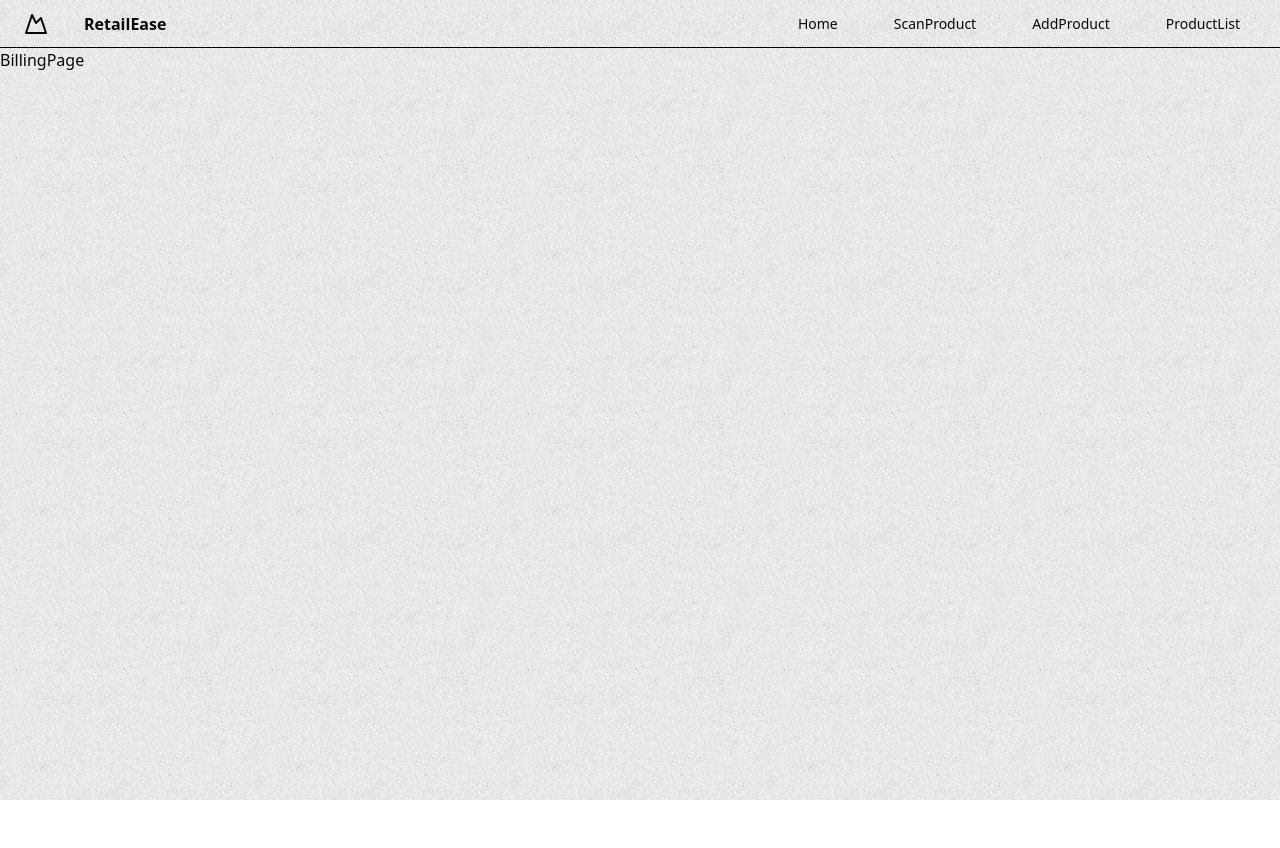
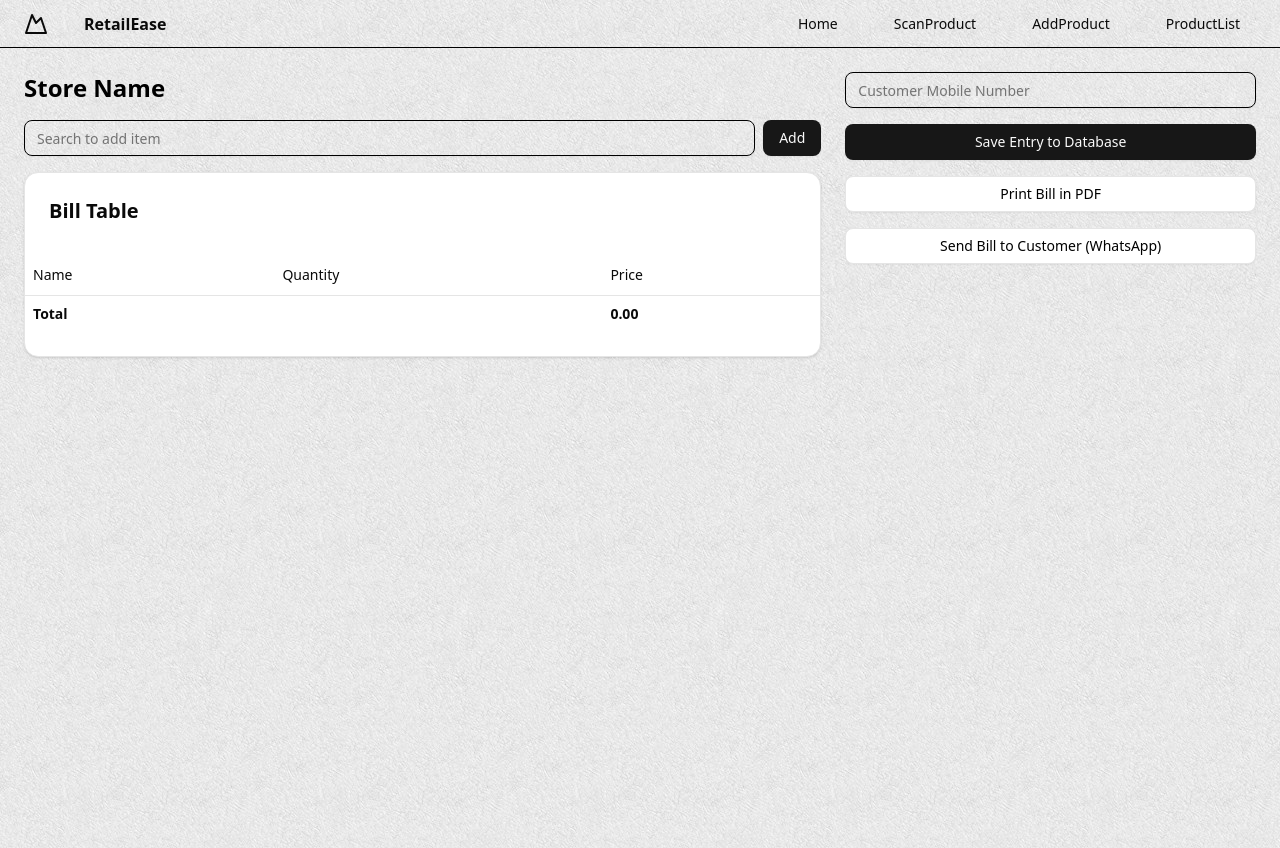
Before and after one commit to VasoyaViraj/RetailEase, a React (Vite) app: page / in a window 1280 px wide. Before the commit the page ends 800 px from the top, so only its background shows below. Built offline with nearby package versions, Linux system fonts and the light colour scheme.

Commit message:
Product List Page and Billing Pgae design is compelte

```diff
--- a/package.json
+++ b/package.json
@@ -17,11 +17,14 @@
     "@tailwindcss/vite": "^4.1.4",
     "class-variance-authority": "^0.7.1",
     "clsx": "^2.1.1",
+    "html2canvas": "^1.4.1",
+    "jspdf": "^3.0.1",
     "lucide-react": "^0.503.0",
     "react": "^19.0.0",
     "react-dom": "^19.0.0",
     "react-qr-barcode-scanner": "^2.1.0",
     "react-router-dom": "^7.5.2",
+    "react-to-print": "^3.1.0",
     "tailwind-merge": "^3.2.0",
     "tailwindcss": "^4.1.4"
   },
--- a/src/Pages/Admin/ProductList.jsx
+++ b/src/Pages/Admin/ProductList.jsx
@@ -1,18 +1,79 @@
 import React from 'react'
 
+import {
+  Table,
+  TableBody,
+  TableCaption,
+  TableCell,
+  TableFooter,
+  TableHead,
+  TableHeader,
+  TableRow,
+} from "@/components/ui/table"
+
 const ProductList = () => {
-
   React.useEffect(() => {
     document.title = 'Product List';
-
     return () => {
       document.title = 'RetailEase';
     };
   }, []);
 
+  const data = [
+    {
+      productName: "abc",
+      barcodeNumber: "11123456",
+      isBarcode: 1,
+      price: "20"
+    },
+    {
+      productName: "xyz",
+      barcodeNumber: "22223456",
+      isBarcode: 1,
+      price: "25"
+    },
+    {
+      productName: "pqr",
+      barcodeNumber: "33323456",
+      isBarcode: 0,
+      price: "30"
+    }
+  ];
+
+  const totalPrice = data.reduce((sum, item) => sum + Number(item.price), 0);
+
   return (
-    <div>
-      ProductList
+
+    <div className="p-6 max-w-4xl mx-auto bg-white/40 mt-10 border rounded-xl shadow-xl">
+      <h1 className="text-2xl font-semibold mb-4 text-gray-800">Product List</h1>
+
+      <Table className="rounded-xl overflow-hidden shadow-md border border-gray-200">
+        <TableCaption className="text-gray-500">A list of your products.</TableCaption>
+        <TableHeader className="bg-gray-100">
+          <TableRow>
+            <TableHead className="w-[200px] text-gray-700">Product Name</TableHead>
+            <TableHead className="text-gray-700">Barcode Number</TableHead>
+            <TableHead className="text-gray-700">Is Barcode</TableHead>
+            <TableHead className="text-right text-gray-700">Price ($)</TableHead>
+          </TableRow>
+        </TableHeader>
+        <TableBody>
+          {data.map((d, index) => (
+            <TableRow key={index} className="hover:bg-gray-50 transition-colors">
+              <TableCell className="font-medium text-gray-900">{d.productName}</TableCell>
+              <TableCell className="text-gray-700">{d.barcodeNumber}</TableCell>
+              <TableCell className="text-gray-700">{d.isBarcode ? 'Yes' : 'No'}</TableCell>
+              <TableCell className="text-right text-gray-800 font-semibold">{d.price}</TableCell>
+            </TableRow>
+          ))}
+        </TableBody>
+        <TableFooter>
+          <TableRow className="bg-gray-100">
+            <TableCell colSpan={3} className="font-semibold text-gray-800">Total</TableCell>
+            <TableCell className="text-right font-bold text-gray-900">{totalPrice}</TableCell>
+          </TableRow>
+        </TableFooter>
+      </Table>
     </div>
   )
 }
--- a/src/Pages/BillingPage.jsx
+++ b/src/Pages/BillingPage.jsx
@@ -1,28 +1,86 @@
-import React from 'react'
+import React, { useRef, useState } from 'react';
 import Navbarr from '../components/Navbarr';
+import { Input } from "@/components/ui/input";
+import { Button } from "@/components/ui/button";
+import { Card, CardContent, CardHeader } from "@/components/ui/card";
+import { Table, TableBody, TableCell, TableHead, TableHeader, TableRow } from "@/components/ui/table";
+import { useReactToPrint } from 'react-to-print';
 
 const BillingPage = () => {
+  const componentRef = useRef();
+  const [mobileNumber, setMobileNumber] = useState("");
+
+  const handlePrint = useReactToPrint({
+    content: () => componentRef.current,
+    documentTitle: 'RetailEase_Bill',
+  });
 
   React.useEffect(() => {
     document.title = 'Billing Page';
-
     return () => {
       document.title = 'RetailEase';
     };
   }, []);
 
+  const handleSendWhatsApp = () => {
+    const phone = "91" + mobileNumber.replace(/\D/g, ""); // Sanitize number
+    const message = encodeURIComponent("Hello! Here is your bill:\n\nTotal: ₹0.00\n\nThank you for shopping!");
+    if (mobileNumber.length >= 10) {
+      window.open(`https://wa.me/${phone}?text=${message}`, "_blank");
+    } else {
+      alert("Please enter a valid mobile number.");
+    }
+  };
+
   return (
-    // <div className='h-screen-48 tbor flexbox'>
-    //   <div className='min-h-136 tbor min-w-84 flexbox'>
-    //     Hy
-    //   </div>
-    // </div>
-    <>
-      <div>
-        BillingPage
+    <div className="min-h-screen text-white p-6 flex flex-col lg:flex-row gap-6">
+      {/* Left Section - Bill Form */}
+      <div className="flex-1 space-y-4">
+        <h1 className="text-2xl font-bold text-black">Store Name</h1>
+        <div className="flex gap-2">
+          <Input placeholder="Search to add item" className="flex-1 border border-black focus:outline-black" />
+          <Button>Add</Button>
+        </div>
+
+        <Card ref={componentRef}>
+          <CardHeader className="text-xl font-semibold">Bill Table</CardHeader>
+          <CardContent className="p-0">
+            <Table>
+              <TableHeader>
+                <TableRow>
+                  <TableHead>Name</TableHead>
+                  <TableHead>Quantity</TableHead>
+                  <TableHead>Price</TableHead>
+                </TableRow>
+              </TableHeader>
+              <TableBody>
+                {/* Replace with mapped items */}
+                <TableRow>
+                  <TableCell colSpan={2} className="font-bold">Total</TableCell>
+                  <TableCell className="font-bold">0.00</TableCell>
+                </TableRow>
+              </TableBody>
+            </Table>
+          </CardContent>
+        </Card>
       </div>
-    </>
-  )
-}
 
-export default BillingPage
+      {/* Right Section - Actions */}
+      <div className="space-y-4 w-full lg:w-1/3">
+        <Input
+          className="border border-black focus:outline-black text-black"
+          placeholder="Customer Mobile Number"
+          value={mobileNumber}
+          onChange={(e) => setMobileNumber(e.target.value)}
+        />
+        <Button className="w-full">Save Entry to Database</Button>
+        <Button className="w-full text-black" variant="outline" onClick={handlePrint}>Print Bill in PDF</Button>
+        <Button className="w-full text-black" variant="outline" onClick={handleSendWhatsApp}>
+          Send Bill to Customer (WhatsApp)
+        </Button>
+      </div>
+    </div>
+  );
+};
+
+export default BillingPage;
--- /dev/null
+++ b/src/components/ui/table.jsx
@@ -0,0 +1,121 @@
+import * as React from "react"
+
+import { cn } from "@/lib/utils"
+
+function Table({
+  className,
+  ...props
+}) {
+  return (
+    <div data-slot="table-container" className="relative w-full overflow-x-auto">
+      <table
+        data-slot="table"
+        className={cn("w-full caption-bottom text-sm", className)}
+        {...props} />
+    </div>
+  );
+}
+
+function TableHeader({
+  className,
+  ...props
+}) {
+  return (
+    <thead
+      data-slot="table-header"
+      className={cn("[&_tr]:border-b", className)}
+      {...props} />
+  );
+}
+
+function TableBody({
+  className,
+  ...props
+}) {
+  return (
+    <tbody
+      data-slot="table-body"
+      className={cn("[&_tr:last-child]:border-0", className)}
+      {...props} />
+  );
+}
+
+function TableFooter({
+  className,
+  ...props
+}) {
+  return (
+    <tfoot
+      data-slot="table-footer"
+      className={cn("bg-muted/50 border-t font-medium [&>tr]:last:border-b-0", className)}
+      {...props} />
+  );
+}
+
+function TableRow({
+  className,
+  ...props
+}) {
+  return (
+    <tr
+      data-slot="table-row"
+      className={cn(
+        "hover:bg-muted/50 data-[state=selected]:bg-muted border-b transition-colors",
+        className
+      )}
+      {...props} />
+  );
+}
+
+function TableHead({
+  className,
+  ...props
+}) {
+  return (
+    <th
+      data-slot="table-head"
+      className={cn(
+        "text-foreground h-10 px-2 text-left align-middle font-medium whitespace-nowrap [&:has([role=checkbox])]:pr-0 [&>[role=checkbox]]:translate-y-[2px]",
+        className
+      )}
+      {...props} />
+  );
+}
+
+function TableCell({
+  className,
+  ...props
+}) {
+  return (
+    <td
+      data-slot="table-cell"
+      className={cn(
+        "p-2 align-middle whitespace-nowrap [&:has([role=checkbox])]:pr-0 [&>[role=checkbox]]:translate-y-[2px]",
+        className
+      )}
+      {...props} />
+  );
+}
+
+function TableCaption({
+  className,
+  ...props
+}) {
+  return (
+    <caption
+      data-slot="table-caption"
+      className={cn("text-muted-foreground mt-4 text-sm", className)}
+      {...props} />
+  );
+}
+
+export {
+  Table,
+  TableHeader,
+  TableBody,
+  TableFooter,
+  TableHead,
+  TableRow,
+  TableCell,
+  TableCaption,
+}
```
Also changed, not shown: 1 other file (tests, documents, lock files or other folders).
